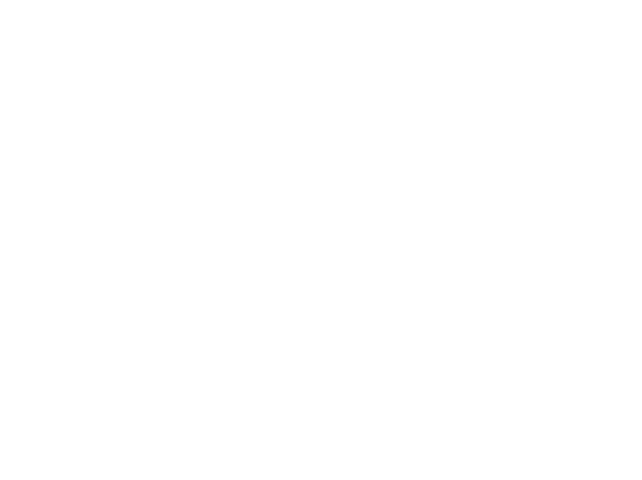
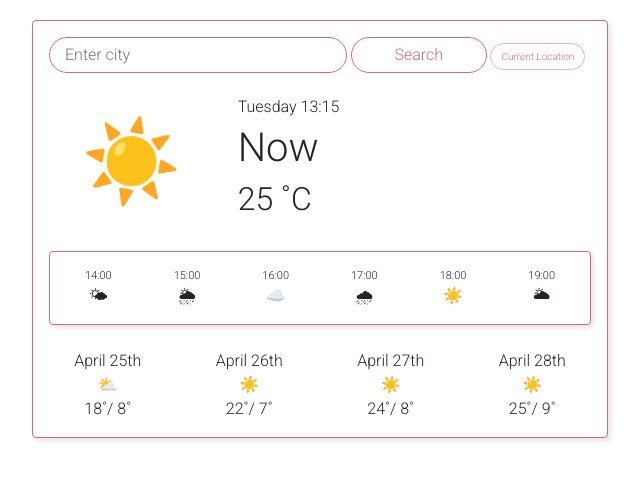
Before and after one commit to AndreaRolM/weather-app, a plain HTML site: page index.html in a window 1280 px wide. Shown: the whole page, without its empty margins (0-642 px from the left). Drawn offline with nearby package versions, Linux system fonts and the light colour scheme.

Commit message:
Moved project from CodeSandbox

```diff
--- a/index.html
+++ b/index.html
@@ -1,12 +1,110 @@
 <!DOCTYPE html>
 <html lang="en">
-<head>
-    <meta charset="UTF-8">
-    <meta http-equiv="X-UA-Compatible" content="IE=edge">
-    <meta name="viewport" content="width=device-width, initial-scale=1.0">
-    <title>Document</title>
-</head>
-<body>
+  <head>
+    <meta charset="UTF-8" />
+    <meta http-equiv="X-UA-Compatible" content="IE=edge" />
+    <meta name="viewport" content="width=device-width, initial-scale=1.0" />
+    <title>Weather App</title>
+    <script src="https://unpkg.com/axios/dist/axios.min.js"></script>
+    <link rel="preconnect" href="https://fonts.gstatic.com" />
+    <link
+      href="https://fonts.googleapis.com/css2?family=Roboto:wght@100;300&display=swap"
+      rel="stylesheet"
+    />
+    <link
+      href="https://cdn.jsdelivr.net/npm/bootstrap@5.0.0-beta3/dist/css/bootstrap.min.css"
+      rel="stylesheet"
+      integrity="sha384-eOJMYsd53ii+scO/bJGFsiCZc+5NDVN2yr8+0RDqr0Ql0h+rP48ckxlpbzKgwra6"
+      crossorigin="anonymous"
+    />
+    <link rel="stylesheet" href="src/styles.css" />
+  </head>
+  <body>
+    <div class="container">
+      <div class="card sm">
+        <div class="card-body">
+          <!--search bar-->
+          <form class="form-inline" id="search-form">
+            <input
+              class="city-bar"
+              type="search"
+              placeholder="Enter city"
+              aria-label="Search"
+              id="search-text-input"
+            />
+            <button class="search-button" type="submit">Search</button>
+            <button
+              class="temp-units"
+              id="current-location-button"
+              type="button"
+            >
+              Current Location
+            </button>
+          </form>
 
-</body>
+          <!--right now weather-->
+          <br />
+          <div class="row align-items-center">
+            <div class="col-4 text-center main-emoji">☀️</div>
+            <div class="col-6">
+              <div class="row">
+                <h6 id="date-time">April 24th, 2021</h6>
+              </div>
+              <div class="row">
+                <h1 id="city-name">Now</h1>
+              </div>
+              <div class="row">
+                <h2 id="city-temp">25 ˚C</h2>
+              </div>
+            </div>
+          </div>
+
+          <!--next hours weather-->
+          <br />
+          <div class="card">
+            <div class="card-body">
+              <div class="row text-center next-hours">
+                <div class="col">14:00</div>
+                <div class="col">15:00</div>
+                <div class="col">16:00</div>
+                <div class="col">17:00</div>
+                <div class="col">18:00</div>
+                <div class="col">19:00</div>
+              </div>
+              <div class="row text-center">
+                <div class="col">🌤</div>
+                <div class="col">🌦</div>
+                <div class="col">☁️</div>
+                <div class="col">🌧</div>
+                <div class="col">☀️</div>
+                <div class="col">🌥</div>
+              </div>
+            </div>
+          </div>
+          <!--next days weather-->
+          <br />
+          <div class="row text-center">
+            <div class="col">April 25th</div>
+            <div class="col">April 26th</div>
+            <div class="col">April 27th</div>
+            <div class="col">April 28th</div>
+          </div>
+          <div class="row text-center">
+            <div class="col">⛅️</div>
+            <div class="col">☀️</div>
+            <div class="col">☀️</div>
+            <div class="col">☀️</div>
+          </div>
+          <div class="row text-center">
+            <div class="col">18˚/ 8˚</div>
+            <div class="col">22˚/ 7˚</div>
+            <div class="col">24˚/ 8˚</div>
+            <div class="col">25˚/ 9˚</div>
+          </div>
+        </div>
+      </div>
+    </div>
+
+    <script src="src/index.js"></script>
+  </body>
 </html>
--- /dev/null
+++ b/src/index.js
@@ -0,0 +1,73 @@
+// Display the current date and time using JavaScript. Format: Tuesday 16:00
+
+let currentTime = new Date();
+
+let days = [
+  "Sunday",
+  "Monday",
+  "Tuesday",
+  "Wednesday",
+  "Thursday",
+  "Friday",
+  "Saturday",
+];
+let currentDay = days[currentTime.getDay()];
+
+let currentHours = currentTime.getHours();
+if (currentHours < 10) {
+  currentHours = `0${currentHours}`;
+}
+
+let currentMinutes = currentTime.getMinutes();
+if (currentMinutes < 10) {
+  currentMinutes = `0${currentMinutes}`;
+}
+
+let formattedDate = document.querySelector("#date-time");
+formattedDate.innerHTML = `${currentDay} ${currentHours}:${currentMinutes}`;
+
+// Search engine, when searching for a city,
+// display the city name on the page after the user submits the form
+// and the current temp of the city
+
+function showTemperature(response) {
+  let temperature = Math.ceil(response.data.main.temp);
+  let tempHeading = document.querySelector("#city-temp");
+  tempHeading.innerHTML = `${temperature} ˚C`;
+  let location = document.querySelector("#city-name");
+  location.innerHTML = response.data.name;
+}
+
+function showCity(event) {
+  event.preventDefault();
+  let searchInput = document.querySelector("#search-text-input");
+  let citySearched = document.querySelector("#city-name");
+  let city = searchInput.value;
+  citySearched.innerHTML = city;
+
+  let apiKey = "0acaa1de783699a7c805c0e5bad91ab8";
+  let apiUrl = `https://api.openweathermap.org/data/2.5/weather?q=${city}&appid=${apiKey}&units=metric`;
+
+  axios.get(`${apiUrl}`).then(showTemperature);
+}
+
+let searchForm = document.querySelector("#search-form");
+searchForm.addEventListener("submit", showCity);
+
+// Bonus Feature: Current Location button
+
+function showPositionTemp(position) {
+  let lat = position.coords.latitude;
+  let lon = position.coords.longitude;
+  let apiKey = "0acaa1de783699a7c805c0e5bad91ab8";
+  let apiUrl = `https://api.openweathermap.org/data/2.5/weather?lat=${lat}&lon=${lon}&appid=${apiKey}&units=metric`;
+  axios.get(`${apiUrl}`).then(showTemperature);
+}
+
+function getCurrentPosition(event) {
+  event.preventDefault();
+  navigator.geolocation.getCurrentPosition(showPositionTemp);
+}
+
+let currentLocationButton = document.querySelector("#current-location-button");
+currentLocationButton.addEventListener("click", getCurrentPosition);
--- /dev/null
+++ b/src/styles.css
@@ -0,0 +1,59 @@
+body {
+  margin: 20px;
+  font-family: "Roboto", sans-serif;
+  max-width: 600px;
+}
+
+.card {
+  border: 1px solid rgb(214, 104, 129);
+  box-shadow: 3px 3px 5px rgba(0, 0, 0, 0.1);
+}
+
+.search-button,
+.city-bar {
+  border: 1px solid rgb(214, 104, 129);
+  border-radius: 25px;
+  padding: 5px 15px;
+  color: rgb(214, 104, 129);
+  background-color: transparent;
+}
+
+.city-bar {
+  width: 55%;
+}
+
+.temp-units {
+  border: 1px solid rgba(214, 104, 129, 0.5);
+  border-radius: 25px;
+  padding: 5px 10px;
+  color: rgba(214, 104, 129);
+  background-color: transparent;
+  font-size: 10px;
+  transition: all 200ms ease-in-out;
+}
+
+.temp-units:hover {
+  background-color: rgba(214, 104, 129, 0.2);
+}
+
+.search-button {
+  transition: all 200ms ease-in-out;
+  width: 25%;
+}
+
+.search-button:hover {
+  color: white;
+  background-color: rgb(214, 104, 129);
+}
+
+.main-emoji {
+  font-size: 80px;
+}
+
+.next-hours {
+  font-size: 11px;
+}
+
+.next-days {
+  text-align: center;
+}
```
